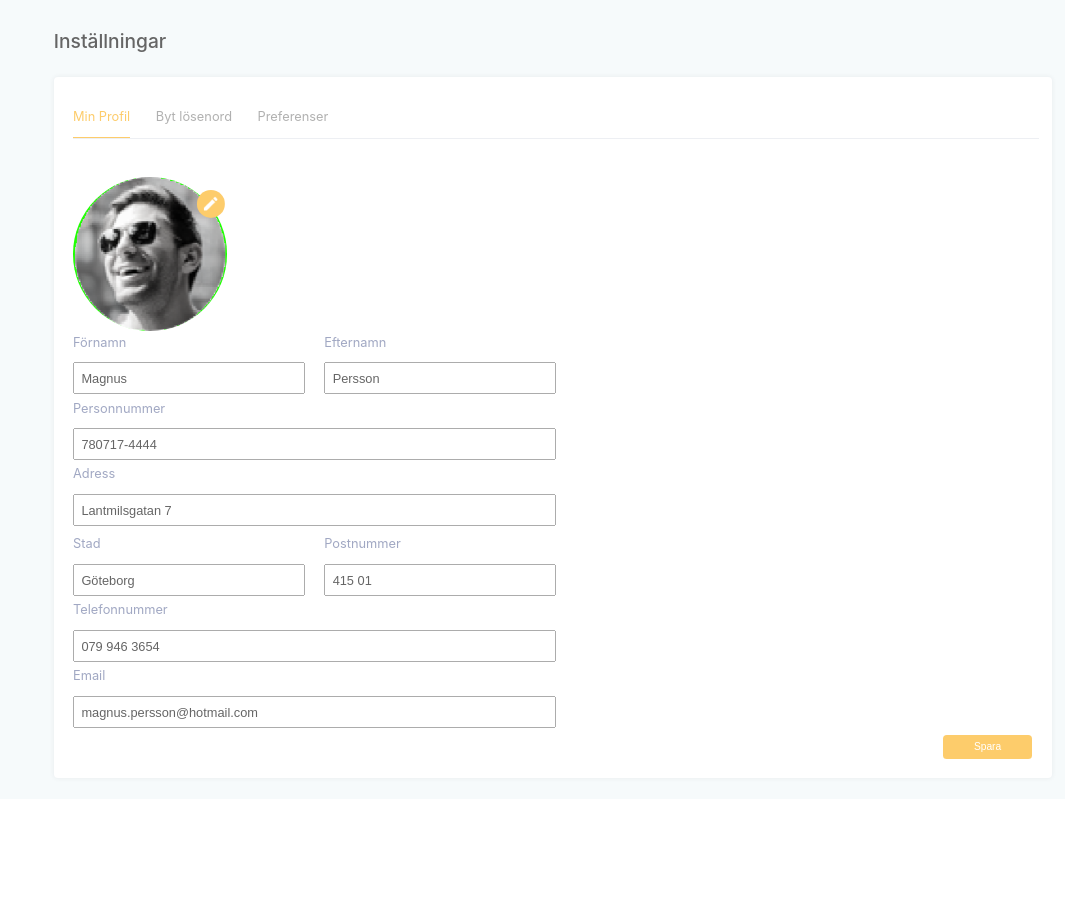
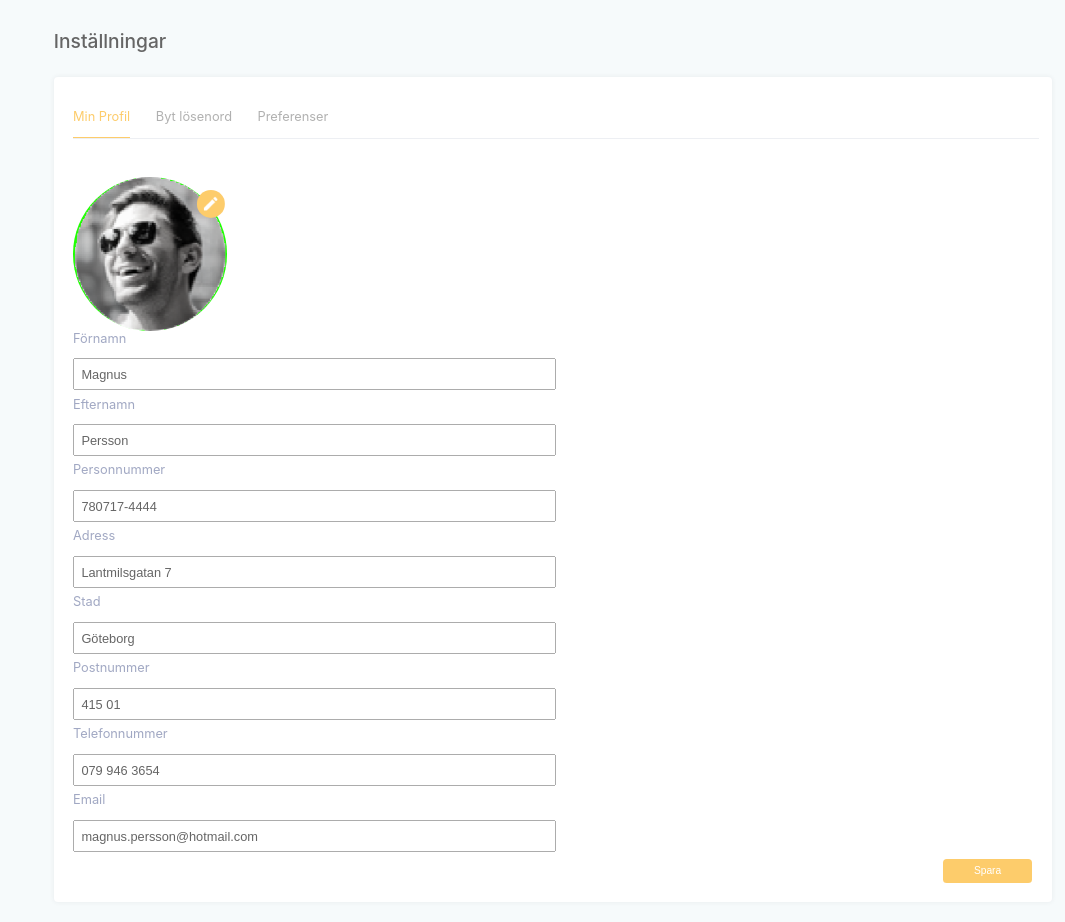
Before and after one commit to mohammad0-0ahmad/stock-portfolio, a React (Create React App) app: page / in a window 1280 px wide. Both pictures are taken after a click on the button "Redigera". Shown: the whole page, without its empty margins (215-1280 px from the left). Before the commit the page ends 800 px from the top, so only its background shows below. Built offline with nearby package versions, Linux system fonts and the light colour scheme.

Commit message:
did some minor changes in content and labelandinput

```diff
--- a/src/components/Content.js
+++ b/src/components/Content.js
@@ -123,14 +123,14 @@ const Content = ({ content }) => {
                             <div>
                                 <ChangeAbleRoundedImg src={userimg} handleClick={() => { console.log("change") }} alt='User picture' />
                                 <div>
-                                    <LabelAndInput type="text" labelText="Förnamn" text={firstName} twoInOneRow={true} handleChange={(e) => { setFirstName(e.target.value) }} />
-                                    <LabelAndInput type="text" labelText="Efternamn" text={lastName} twoInOneRow={true} handleChange={(e) => { setLastName(e.target.value) }} />
+                                    <LabelAndInput type="text" labelText="Förnamn" text={firstName} handleChange={(e) => { setFirstName(e.target.value) }} />
+                                    <LabelAndInput type="text" labelText="Efternamn" text={lastName} handleChange={(e) => { setLastName(e.target.value) }} />
                                 </div>
                                 <LabelAndInput type="text" labelText="Personnummer" text={personNumber} handleChange={(e) => { setPersonNumber(e.target.value) }} />
                                 <LabelAndInput type="text" labelText="Adress" text={adress} handleChange={(e) => { setAdress(e.target.value) }} />
                                 <div>
-                                    <LabelAndInput type="text" labelText="Stad" text={city} twoInOneRow={true} handleChange={(e) => { setCity(e.target.value) }} />
-                                    <LabelAndInput type="text" labelText="Postnummer" text={zipCode} twoInOneRow={true} handleChange={(e) => { setZipCode(e.target.value) }} />
+                                    <LabelAndInput type="text" labelText="Stad" text={city} handleChange={(e) => { setCity(e.target.value) }} />
+                                    <LabelAndInput type="text" labelText="Postnummer" text={zipCode} handleChange={(e) => { setZipCode(e.target.value) }} />
                                 </div>
                                 <LabelAndInput type="text" labelText="Telefonnummer" text={phone} handleChange={(e) => { setPhone(e.target.value) }} />
                                 <LabelAndInput type="mail" labelText="Email" text={mail} handleChange={(e) => { setMail(e.target.value) }} />
--- a/src/components/LabelAndInput.js
+++ b/src/components/LabelAndInput.js
@@ -1,9 +1,9 @@
 import React from "react";
 import "../css/LabelAndInput.css";
 
-const LabelAndInput = ({ text, labelText, handleChange, type, checked, twoInOneRow }) => {
+const LabelAndInput = ({ text, labelText, handleChange, type, checked }) => {
   return (
-    <div className={[type==='checkbox' ? 'LabelAndInputCheckboxItems' : 'LabelAndInput',  twoInOneRow===true ? 'LabelAndInputTwoInOneRow' : ''].join(" ")}>
+    <div className={type==='checkbox' ? 'LabelAndInputCheckboxItems' : 'LabelAndInput'}>
 
     <label>
         {labelText}
--- a/src/css/LabelAndInput.css
+++ b/src/css/LabelAndInput.css
@@ -15,12 +15,6 @@
 .LabelAndInput {
   width: 50%;
 }
-.LabelAndInputTwoInOneRow {
-    width: 24%;
-    display: inline-flex;
-    margin-right: 2%;
-}
-
 .LabelAndInputCheckboxItems > label{
   display: block;
   }
```
